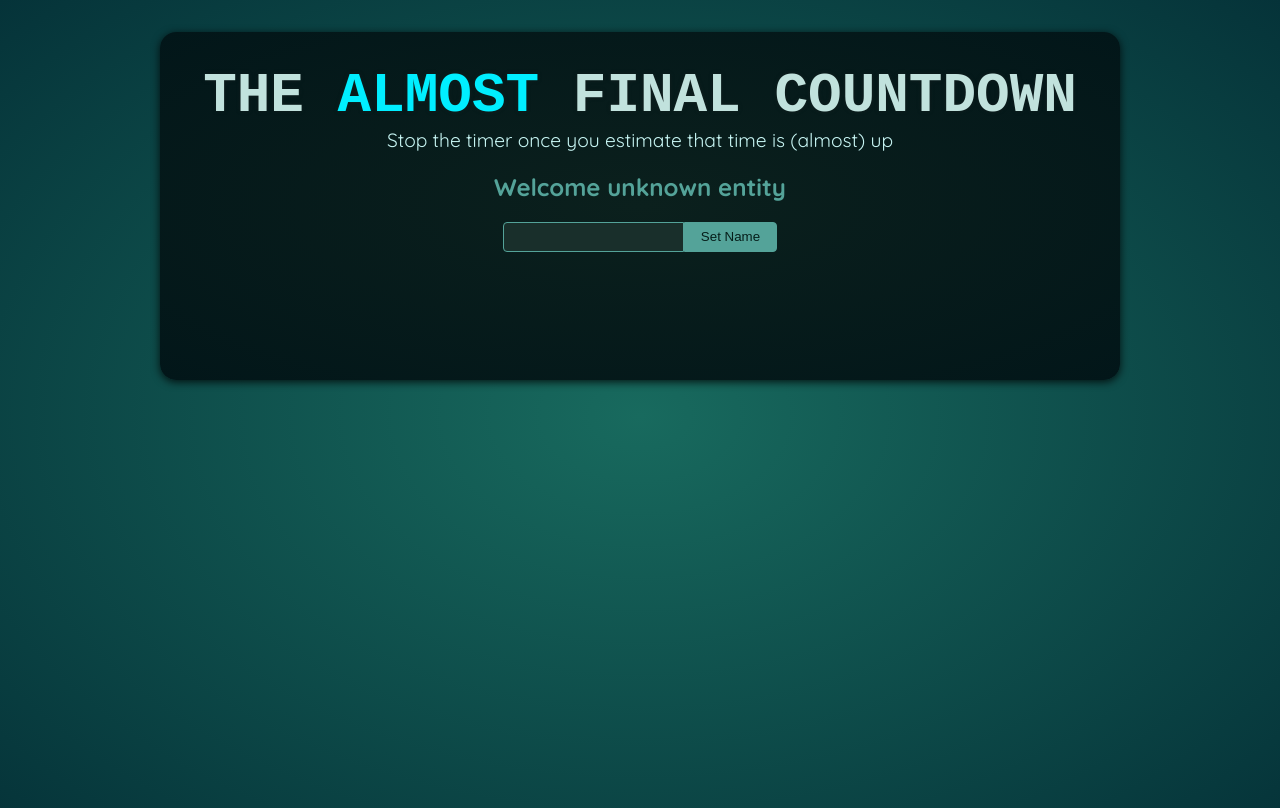
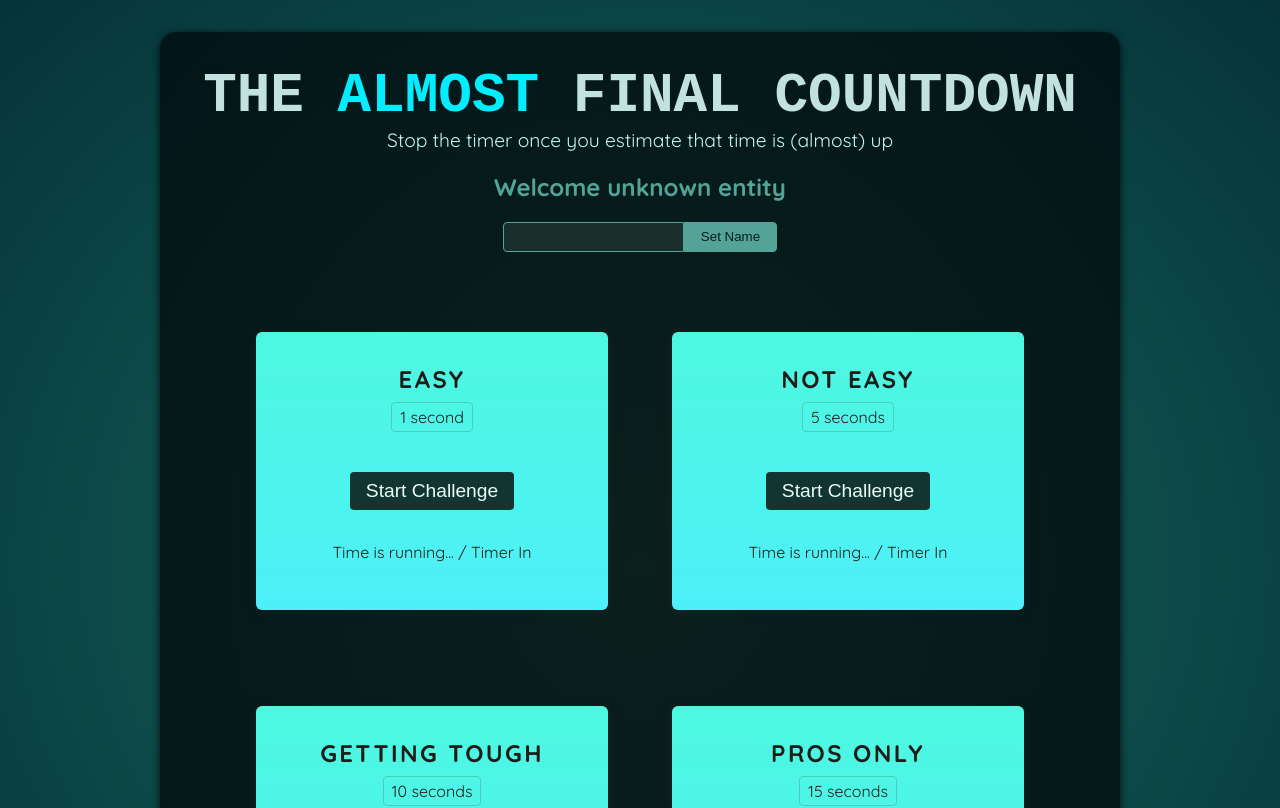
Before and after one commit to SreeragCV/countdown, a React (Vite) app: page / in a window 1280 px wide. Shown: the top 808 px of the page. Built offline with nearby package versions, Linux system fonts and the light colour scheme; a web font is replaced by a local one.

Commit message:
new component created

```diff
--- a/src/App.jsx
+++ b/src/App.jsx
@@ -1,10 +1,16 @@
 import Player from './components/Player.jsx';
+import TimerChallenge from './components/TimerChallenge.jsx';
 
 function App() {
   return (
     <>
       <Player />
-      <div id="challenges"></div>
+      <div id="challenges">
+        <TimerChallenge title='Easy' targetTime={1} />
+        <TimerChallenge title='Not Easy' targetTime={5} />
+        <TimerChallenge title='getting Tough' targetTime={10} />
+        <TimerChallenge title='Pros Only' targetTime={15} />
+      </div>
     </>
   );
 }
--- /dev/null
+++ b/src/components/TimerChallenge.jsx
@@ -0,0 +1,20 @@
+import React from 'react'
+
+export default function TimerChallenge({title, targetTime}) {
+  return (
+    <section className='challenge'>
+      <h2>{title}</h2>
+      <p className='challenge-time'>
+        {targetTime} second{targetTime > 1 ? 's' : ''}
+      </p>
+      <p>
+        <button>
+            Start Challenge
+        </button>
+      </p>
+      <p>
+        Time is running... / Timer In
+      </p>
+    </section>
+  )
+}
```
